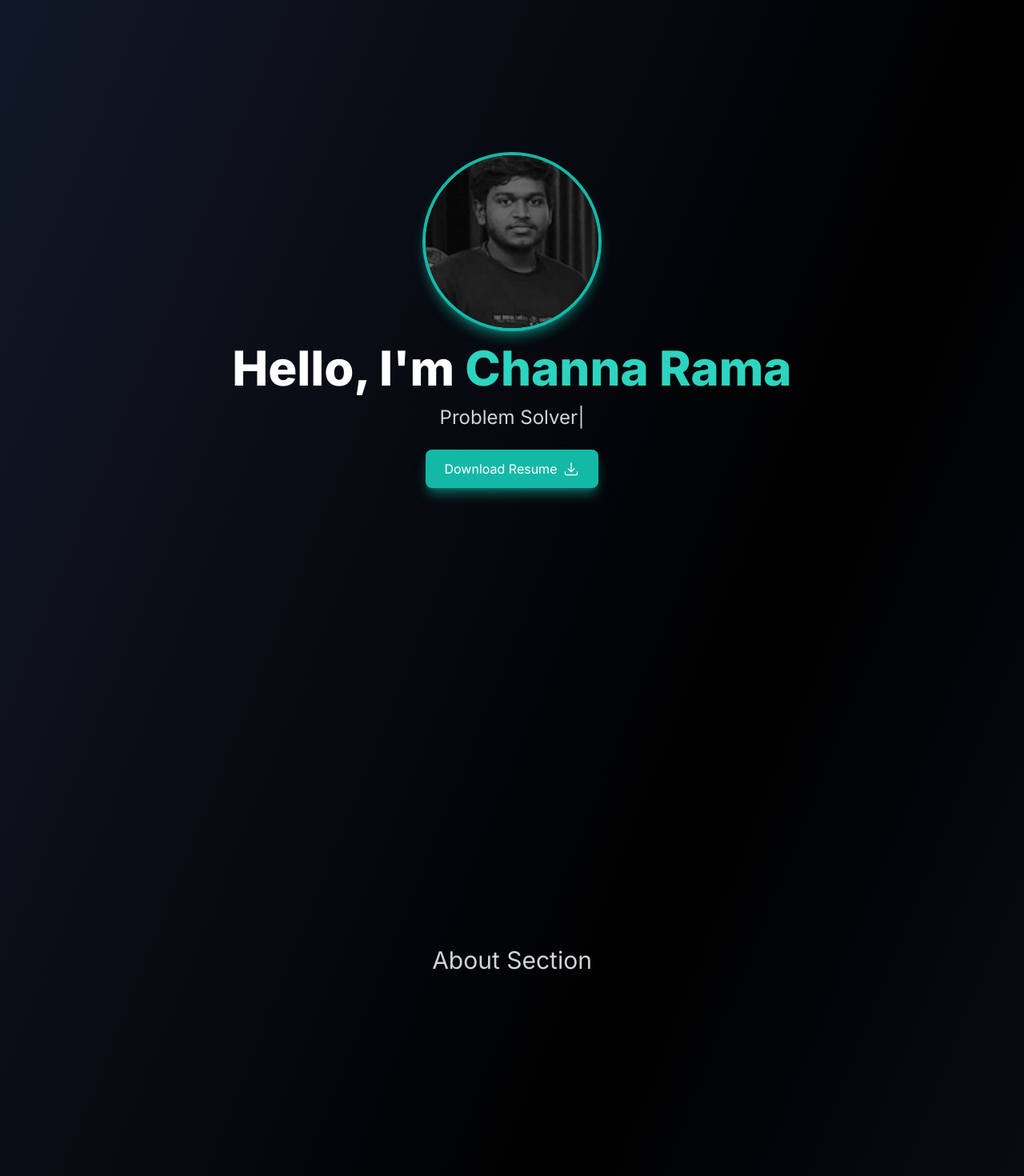
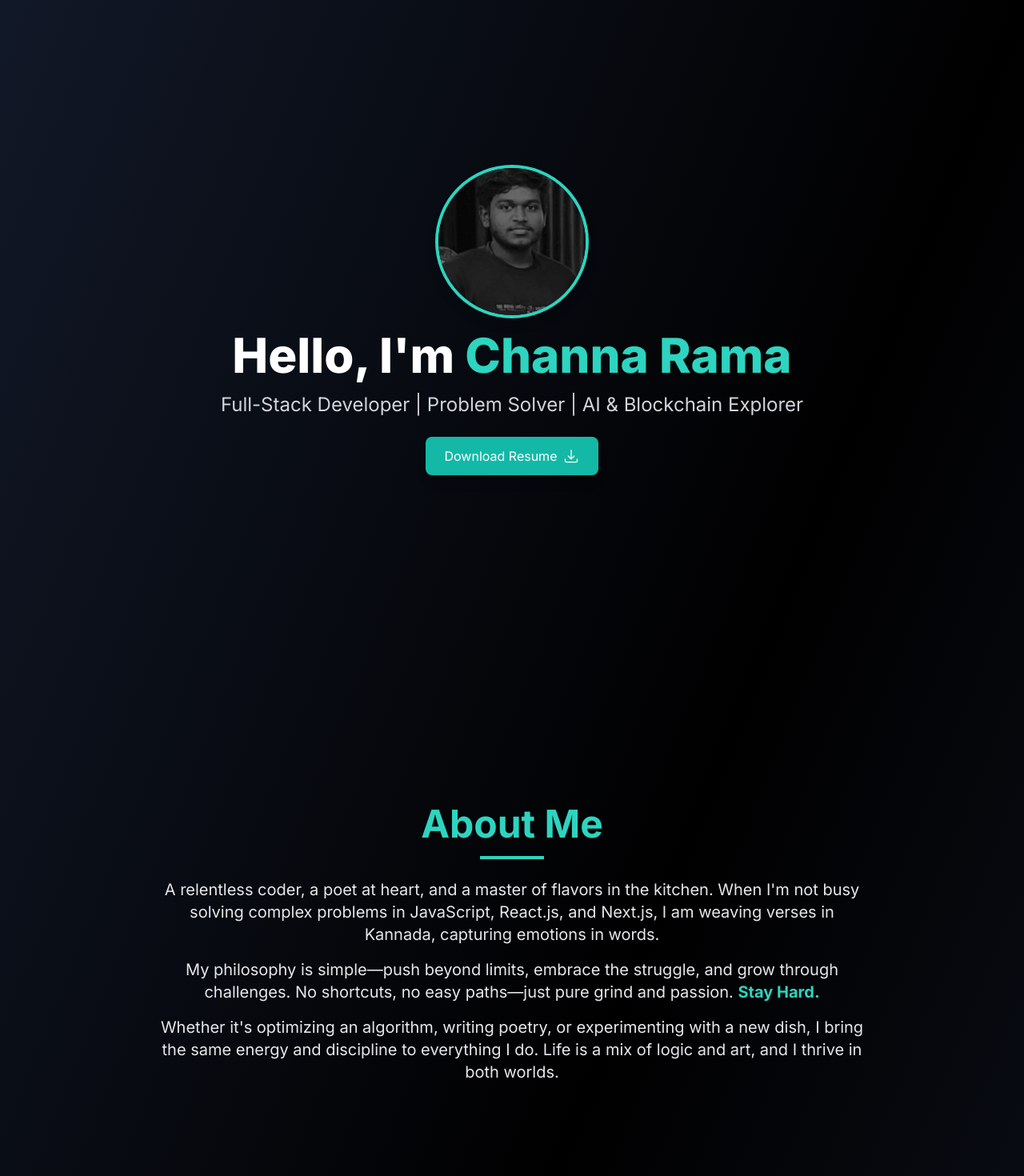
Before and after one commit to channrama/channarama_Portfolio, a Next.js app: page / in a window 1280 px wide. Shown: the top 1470 px of the page at 80% size. Built offline with nearby package versions, Linux system fonts and the light colour scheme.

Commit message:
done with aboutme section

```diff
--- a/components/About.js
+++ /dev/null
@@ -1,40 +0,0 @@
-import Image from "next/image";
-
-export default function About() {
-  return (
-    <section className="h-screen flex justify-center items-center px-6 bg-black">
-      <div className="max-w-5xl w-full flex flex-col md:flex-row items-center text-center md:text-left">
-
-        {/* Photo Section */}
-        <div className="w-64 h-64 relative mb-6 md:mb-0 md:mr-10 rounded-full overflow-hidden border-4 border-gray-500 shadow-lg">
-          <Image
-            src="/profile.jpg"
-            alt="Profile"
-            layout="fill"
-            objectFit="cover"
-          />
-        </div>
-
-        {/* Bio Section */}
-        <div className="max-w-2xl">
-          <h2 className="text-4xl font-bold text-white">About Me</h2>
-
-          <p className="mt-4 text-lg text-gray-300">
-            I'm a Full Stack Web Developer skilled in JavaScript, React.js ,Next.js and Node.js.
-            I push myself every day without any days off to become the best version of myself.
-            I believe real growth comes from Hard work and struggle
-            <b> Stay Hard.</b>
-          </p>
-
-          <p className="mt-4 text-lg text-gray-300">
-          Beyond coding, I write poetry in Kannada and enjoy reading books that broaden my perspective.          </p>
-
-          <p className="mt-4 text-lg text-gray-300">
-            I’m also passionate about cooking and love experimenting with different cuisines.
-          </p>
-        </div>
-
-      </div>
-    </section>
-  );
-}
--- a/components/Landing.jsx
+++ b/components/Landing.jsx
@@ -2,9 +2,7 @@
 
 import { useState, useEffect } from "react";
 import Image from "next/image";
-import { motion } from "framer-motion";
 import { ArrowDownTrayIcon } from "@heroicons/react/24/solid";
-import { TypeAnimation } from "react-type-animation";
 
 export default function LandingPage() {
   const [isVisible, setIsVisible] = useState(false);
@@ -26,58 +24,67 @@ export default function LandingPage() {
 
       {/* Navbar */}
       <nav className={`fixed top-0 w-full flex justify-center space-x-6 p-4 transition-opacity duration-500 backdrop-blur-md ${isVisible ? "opacity-100" : "opacity-0 pointer-events-none"}`}>
-        <button onClick={() => scrollToSection("about")} className="text-lg sm:text-xl text-gray-300 hover:text-teal-400 transition">About</button>
-        <button onClick={() => scrollToSection("projects")} className="text-lg sm:text-xl text-gray-300 hover:text-teal-400 transition">Projects</button>
-        <button onClick={() => scrollToSection("contact")} className="text-lg sm:text-xl text-gray-300 hover:text-teal-400 transition">Contact</button>
+        <button onClick={() => scrollToSection("home")} className="text-lg sm:text-xl text-gray-400 hover:text-teal-400 transition">Home</button>
+        <button onClick={() => scrollToSection("about")} className="text-lg sm:text-xl text-gray-400 hover:text-teal-400 transition">About</button>
+        <button onClick={() => scrollToSection("projects")} className="text-lg sm:text-xl text-gray-400 hover:text-teal-400 transition">Projects</button>
+        <button onClick={() => scrollToSection("contact")} className="text-lg sm:text-xl text-gray-400 hover:text-teal-400 transition">Contact</button>
       </nav>
+
+      {/* Hero Section */}
+      <section id="home" className="h-screen flex flex-col items-center justify-center">
+        <div className="relative w-32 h-32 sm:w-40 sm:h-40 md:w-48 md:h-48 rounded-full overflow-hidden border-4 border-teal-400 shadow-lg">
+          <Image src="/profile.jpg" alt="Channa Rama" fill className="object-cover" />
+        </div>
+
+        <h1 className="mt-4 text-3xl sm:text-5xl md:text-6xl font-extrabold">
+          Hello, I'm <span className="text-teal-400">Channa Rama</span>
+        </h1>
+
+        <p className="mt-4 text-base sm:text-lg md:text-2xl text-gray-300">
+          Full-Stack Developer | Problem Solver | AI & Blockchain Explorer
+        </p>
+
+        {/* CTA Buttons */}
+        <div className="mt-6 flex flex-col sm:flex-row gap-4">
+          <a
+            href="/channarama_Resume.pdf"
+            download="Channa_Rama_Resume.pdf"
+            className="px-6 py-3 bg-teal-500 text-white rounded-lg flex items-center gap-2 hover:bg-teal-600 transition shadow-lg"
+          >
+            Download Resume <ArrowDownTrayIcon className="w-5 h-5" />
+          </a>
+        </div>
+      </section>
+
+      {/* About Section */}
+              {/* About Section */}
+      <section id="about" className="h-screen flex flex-col justify-center items-center w-full px-6">
+        <div className="max-w-4xl text-center text-gray-200">
+          <h2 className="text-4xl sm:text-5xl font-bold text-teal-400 mt-[-40px]">About Me</h2>
+          <div className="mt-4 border-b-4 border-teal-400 w-20 mx-auto"></div>
+          <p className="mt-6 text-lg sm:text-xl leading-relaxed">
+            A relentless coder, a poet at heart, and a master of flavors in the kitchen. When I'm not busy solving complex problems in JavaScript, React.js, and Next.js,
+            I am weaving verses in Kannada, capturing emotions in words.
+          </p>
+          <p className="mt-4 text-lg sm:text-xl leading-relaxed">
+            My philosophy is simple—push beyond limits, embrace the struggle, and grow through challenges.
+            No shortcuts, no easy paths—just pure grind and passion. <b className="text-teal-400">Stay Hard.</b>
+          </p>
+          <p className="mt-4 text-lg sm:text-xl leading-relaxed">
+            Whether it's optimizing an algorithm, writing poetry, or experimenting with a new dish,
+            I bring the same energy and discipline to everything I do.
+            Life is a mix of logic and art, and I thrive in both worlds.
+          </p>
+        </div>
+      </section>
 
 
 
-      {/* Hero Section */}
-      <section className="h-screen flex flex-col items-center justify-center">
-        <motion.div
-          initial={{ opacity: 0, scale: 0.8 }}
-          animate={{ opacity: 1, scale: 1 }}
-          transition={{ duration: 1 }}
-          className="relative w-40 h-40 sm:w-44 sm:h-44 md:w-56 md:h-56 rounded-full overflow-hidden border-4 border-teal-500 shadow-lg shadow-teal-500/50"
-        >
-          <Image src="/profile.jpg" alt="Channa Rama" fill className="object-cover" />
-        </motion.div>
+      {/* Projects Section */}
+      <section id="projects" className="h-screen flex items-center justify-center text-gray-200 text-2xl md:text-3xl">Projects Section</section>
 
-        <motion.h1 className="mt-4 text-3xl sm:text-5xl md:text-6xl font-extrabold relative z-10"
-          initial={{ opacity: 0, y: -20 }} animate={{ opacity: 1, y: 0 }} transition={{ duration: 1 }}>
-          Hello, I'm {" "}
-          <span className="text-teal-400 hover:text-purple-400 transition">
-            Channa Rama
-          </span>
-        </motion.h1>
-
-        {/* Typing Effect */}
-        <motion.p className="mt-4 text-base sm:text-lg md:text-2xl text-gray-300 relative z-10"
-          initial={{ opacity: 0 }} animate={{ opacity: 1 }} transition={{ delay: 0.5, duration: 1 }}>
-          <TypeAnimation
-            sequence={["Full-Stack Developer", 2000, "Problem Solver", 2000, "AI & Blockchain Explorer", 2000]}
-            speed={50} repeat={Infinity}
-          />
-        </motion.p>
-
-        {/* CTA Buttons */}
-        <motion.div className="mt-6 flex flex-col sm:flex-row gap-4 relative z-10"
-          initial={{ opacity: 0, scale: 0.9 }} animate={{ opacity: 1, scale: 1 }} transition={{ delay: 1, duration: 0.5 }}>
-          <a
-            href="/channarama_Resume.pdf"
-            download="Channa_Rama_Resume.pdf"
-            className="px-6 py-3 bg-teal-500 text-white rounded-lg flex items-center gap-2 hover:bg-teal-600 transition shadow-lg shadow-teal-500/50"
-          >
-            Download Resume <ArrowDownTrayIcon className="w-5 h-5" />
-          </a>
-        </motion.div>
-      </section>
-
-      {/* Sections */}
-      <section id="about" className="h-screen flex items-center justify-center text-gray-300 text-2xl md:text-3xl">About Section</section>
-      <section id="projects" className="h-screen flex items-center justify-center text-gray-300 text-2xl md:text-3xl">Projects Section</section>
-      <section id="contact" className="h-screen flex items-center justify-center text-gray-300 text-2xl md:text-3xl">Contact Section</section>
+      {/* Contact Section */}
+      <section id="contact" className="h-screen flex items-center justify-center text-gray-200 text-2xl md:text-3xl">Contact Section</section>
     </main>
   );
 }
```
